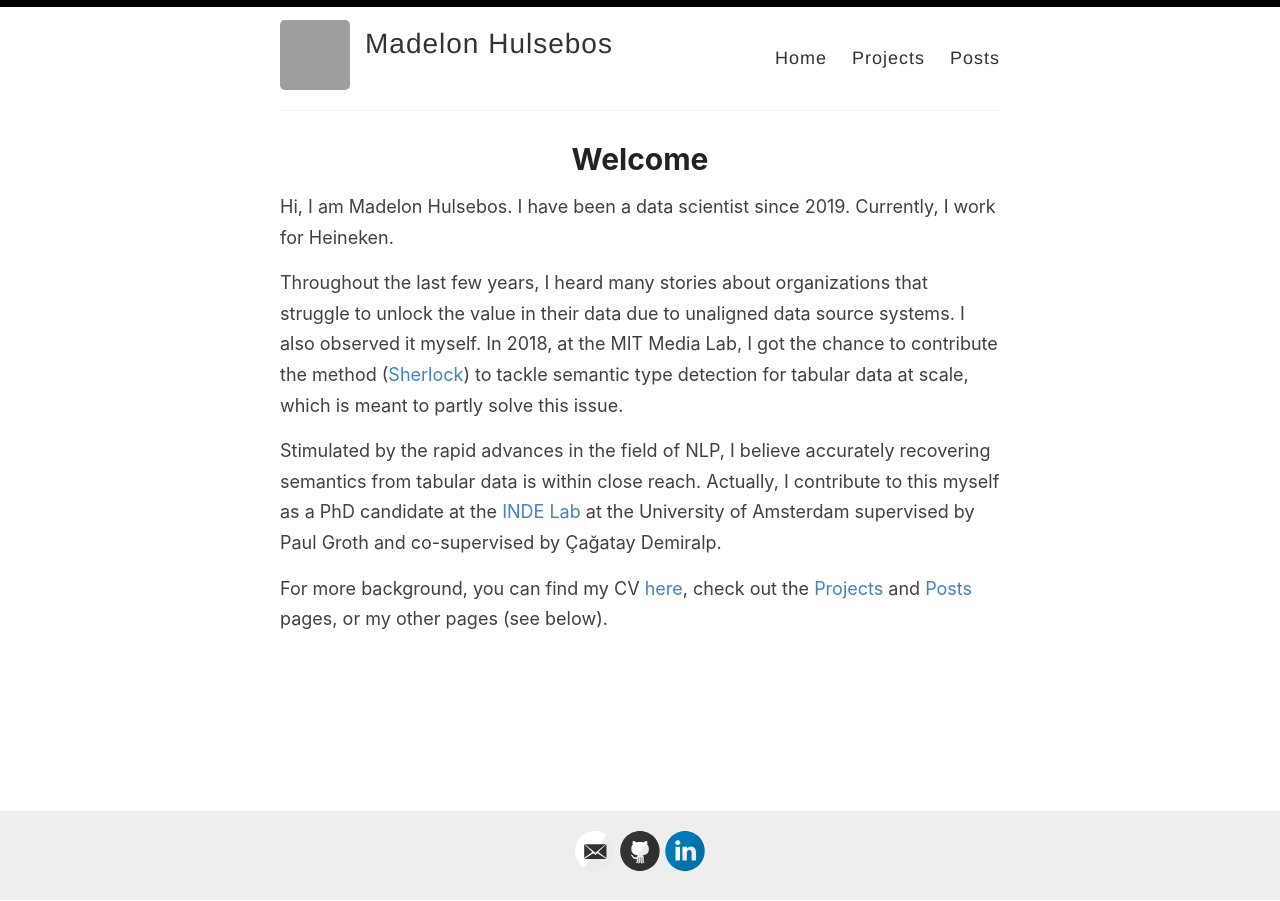
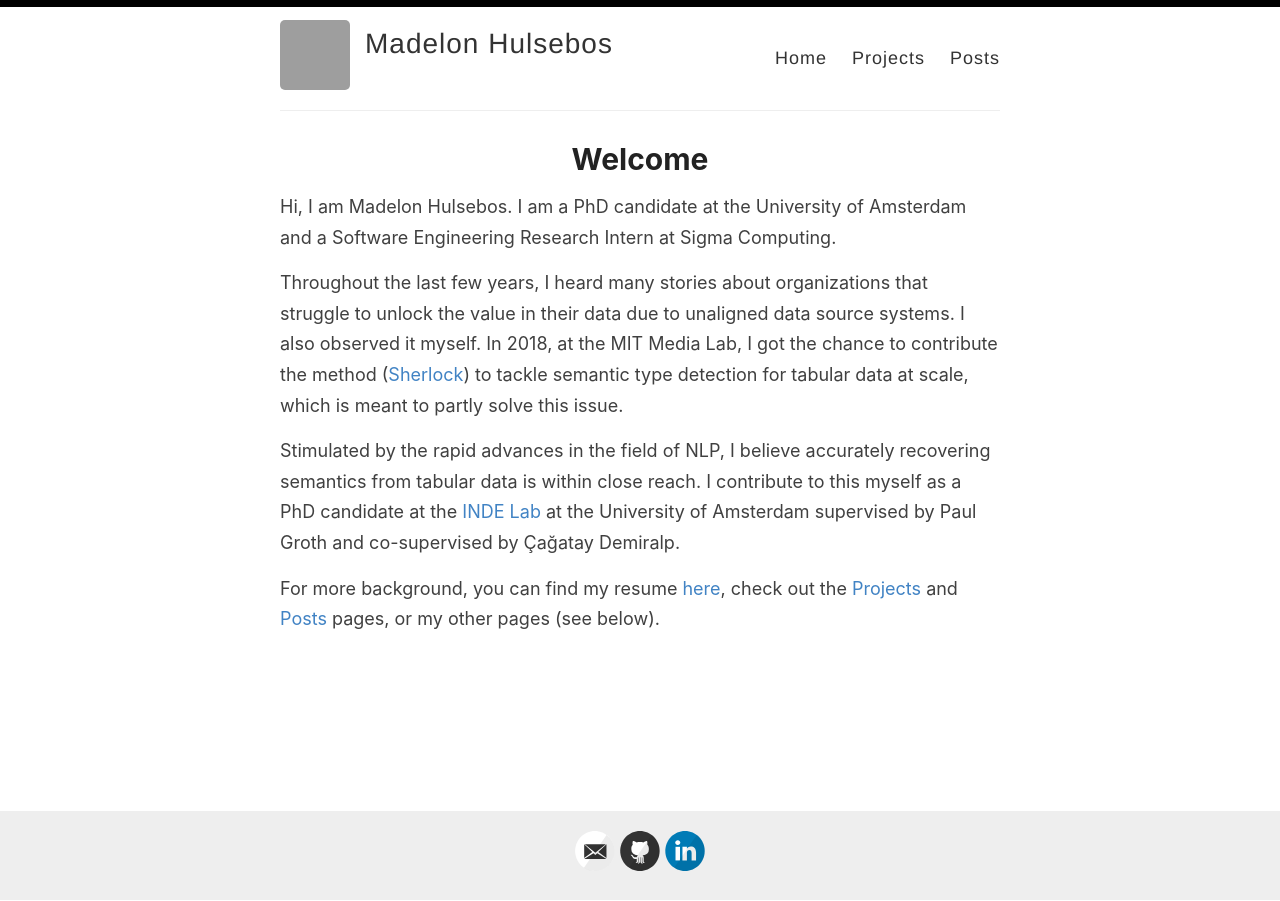
Before and after one commit to madelonhulsebos/madelonhulsebos.github.io, a Jekyll site: the page built from index.html, in a window 1280 px wide. Built offline with Jekyll 4.4.1, drawn with Linux system fonts in a browser that asks for light colours; the list of posts is cut into pages by our own code; grey boxes are pictures that could not be loaded.

Commit message:
Update resume and about.

```diff
--- a/index.html
+++ b/index.html
@@ -6,17 +6,17 @@ layout: default
  <h1>Welcome</h1>
  <div>
   <p>
-   Hi, I am Madelon Hulsebos. I have been a data scientist since 2019. Currently, I work for Heineken.
+   Hi, I am Madelon Hulsebos. I am a PhD candidate at the University of Amsterdam and a Software Engineering Research Intern at Sigma Computing.
   </p>
   <p>
    Throughout the last few years, I heard many stories about organizations that struggle to unlock the value in their data due to unaligned data source systems. I also observed it myself.
    In 2018, at the MIT Media Lab, I got the chance to contribute the method (<a href="https://arxiv.org/pdf/1905.10688.pdf">Sherlock</a>) to tackle semantic type detection for tabular data at scale, which is meant to partly solve this issue.
   </p>
    Stimulated by the rapid advances in the field of NLP, I believe accurately recovering semantics from tabular data is within close reach.
-   Actually, I contribute to this myself as a PhD candidate at the <a href="https://indelab.org/">INDE Lab</a> at the University of Amsterdam supervised by Paul Groth and co-supervised by &#199;a&#x0011F;atay Demiralp.
+   I contribute to this myself as a PhD candidate at the <a href="https://indelab.org/">INDE Lab</a> at the University of Amsterdam supervised by Paul Groth and co-supervised by &#199;a&#x0011F;atay Demiralp.
   </p>
   <p>
-   For more background, you can find my CV <a href="/assets/CV_mhulsebos.pdf">here</a>, check out the <a href="{{ site.baseurl }}/projects">Projects</a> and <a href="{{ site.baseurl }}/posts">Posts</a> pages, or my other pages (see below).
+   For more background, you can find my resume <a href="/assets/Resume M. Hulsebos.pdf">here</a>, check out the <a href="{{ site.baseurl }}/projects">Projects</a> and <a href="{{ site.baseurl }}/posts">Posts</a> pages, or my other pages (see below).
   </p>
  </div>
 </article>
```
Also changed, not shown: 2 other files.
